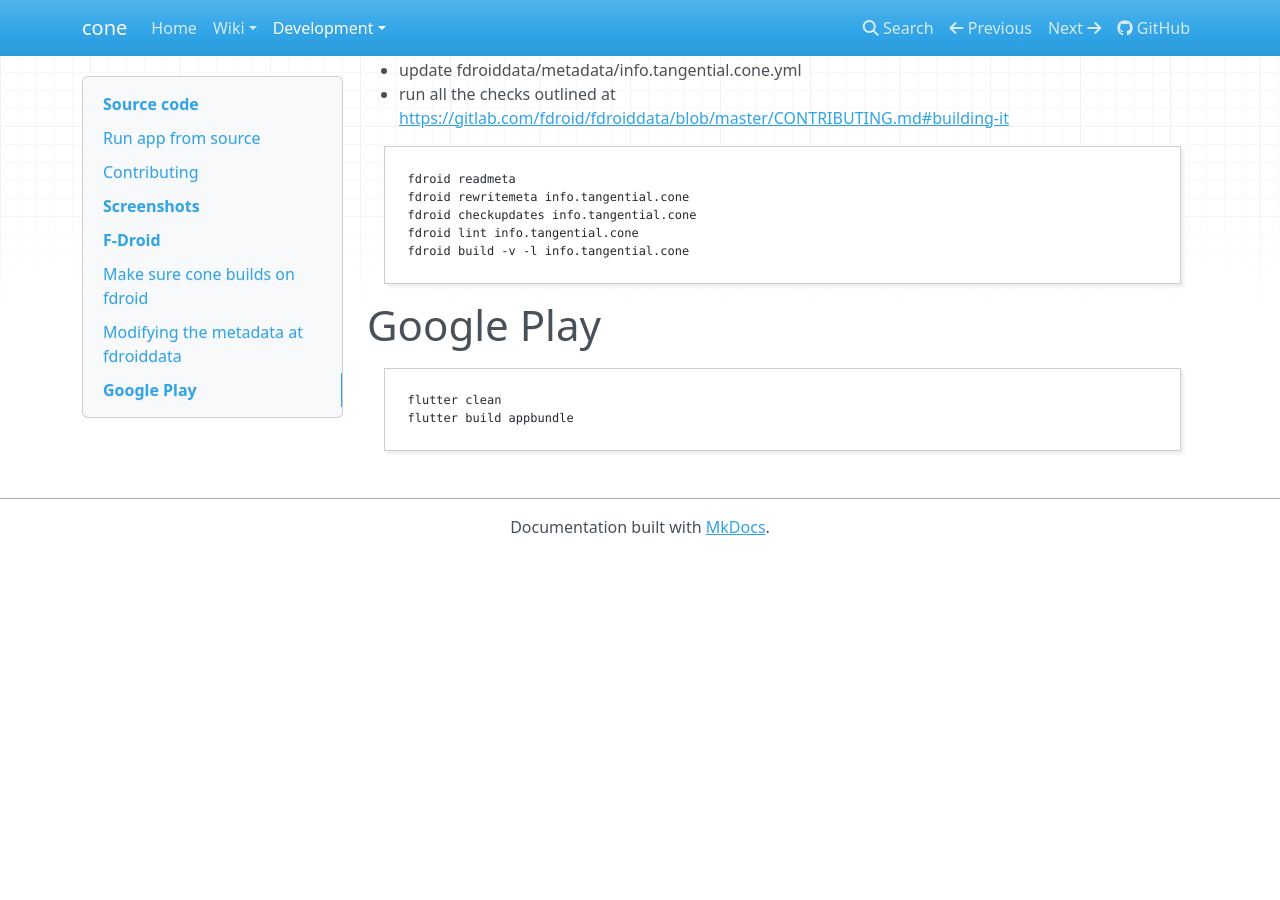
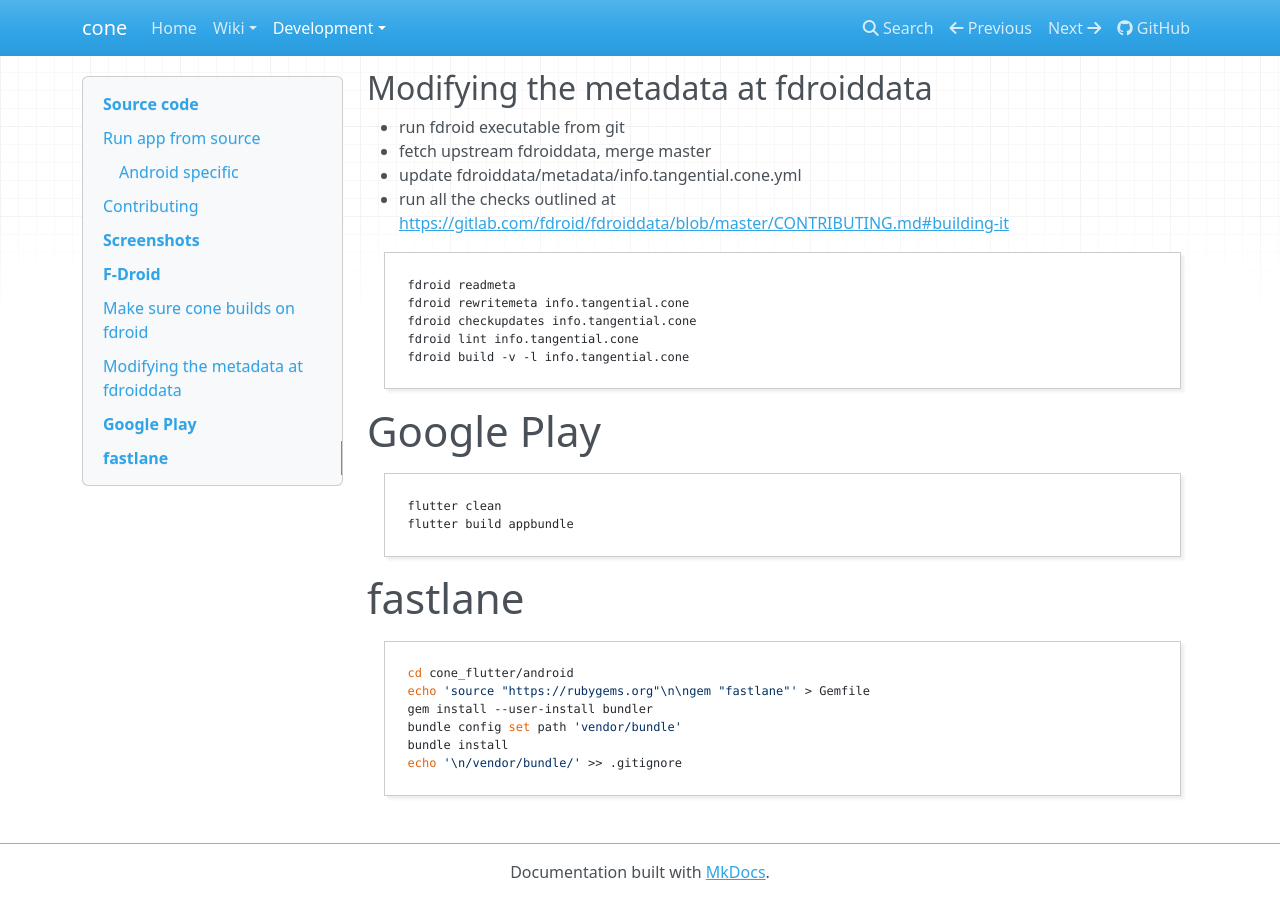
Before and after one commit to bradyt/cone_site, an MkDocs documentation site: the page built from docs/development/SETUP.md, in a window 1280 px wide and 900 px high, scrolled down 1377 px. Built offline with MkDocs 1.6.1, drawn with Linux system fonts in a browser that asks for light colours; nearby versions of some CDN libraries; before the commit the page ends 1932 px from its top, so only the background shows below that; some of the changed text lies outside the part shown.

Commit message:
Add other drafting notes

````diff
--- a/docs/development/SETUP.md
+++ b/docs/development/SETUP.md
@@ -26,6 +26,10 @@
 Flutter's stable branch yet. I have been using `--device macos`
 locally to make some development easier. There is no file provider on
 web, we need a solution.
+
+### Android specific
+
+If you get `command not found: adb`, try something like `export PATH="$PATH:/Users/alice/Library/Android/sdk/platform-tools"`
 
 ## Contributing
 
@@ -82,3 +86,14 @@
 flutter clean
 flutter build appbundle
 ```
+
+# fastlane
+
+```sh
+cd cone_flutter/android
+echo 'source "https://rubygems.org"\n\ngem "fastlane"' > Gemfile
+gem install --user-install bundler
+bundle config set path 'vendor/bundle'
+bundle install
+echo '\n/vendor/bundle/' >> .gitignore
+```
````
Also changed, not shown: docs/development/TODOs_source.html (+12 -12 lines), docs/blah.txt (added).
